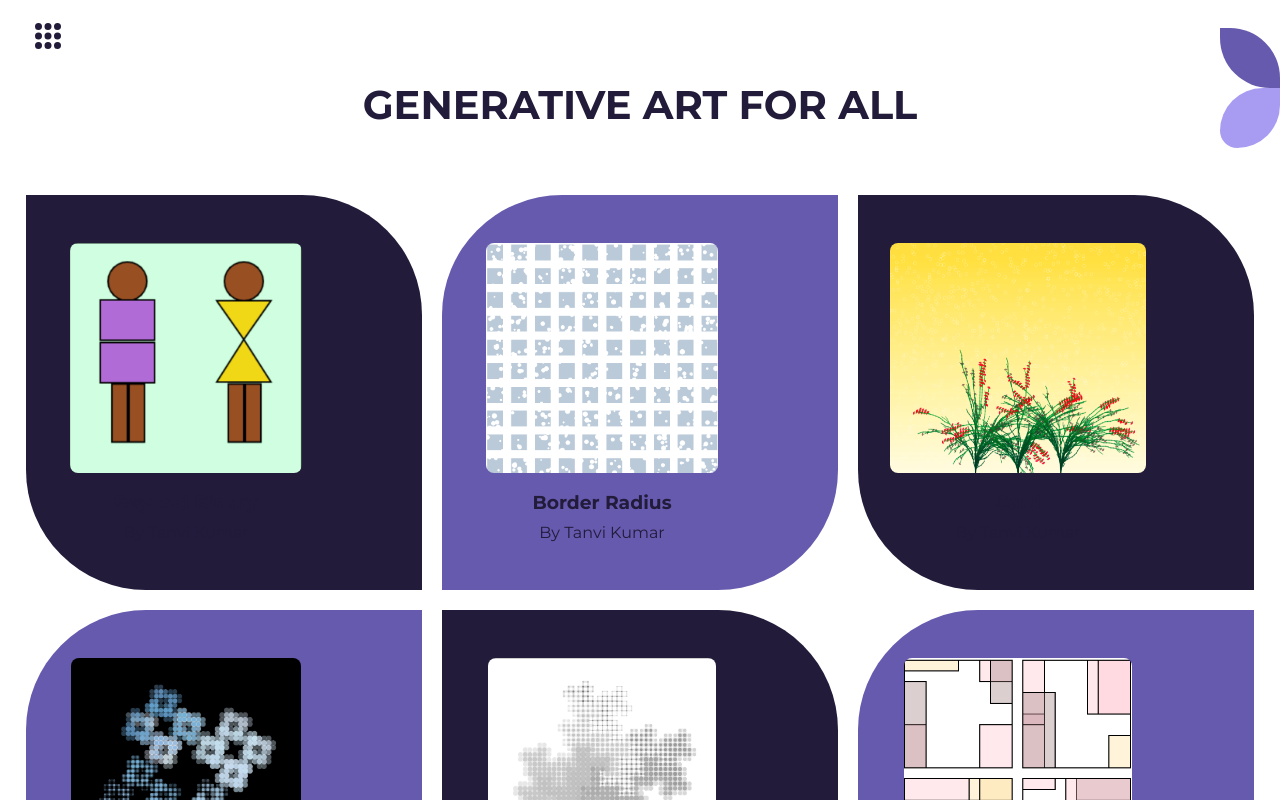
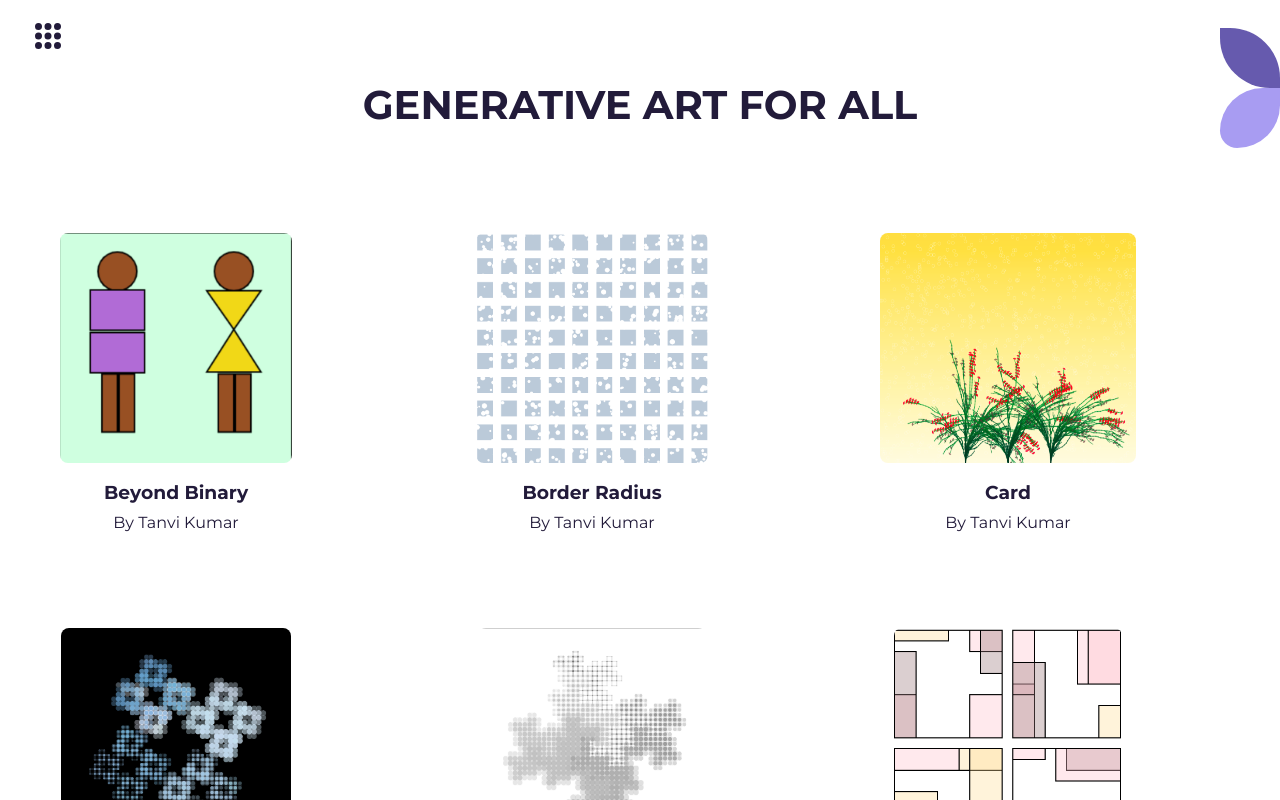
Before and after one commit to TanviKumar/generative-art, a React (Create React App) app: page / in a window 1280 px wide. Shown: the top 800 px of the page. Built offline with nearby package versions, Linux system fonts and the light colour scheme.

Commit message:
Update Contributor.css

```diff
--- a/src/components/Contributor/Contributor.css
+++ b/src/components/Contributor/Contributor.css
@@ -12,19 +12,19 @@ h1 {
   height: 150px;
   border: 2px solid white;
 }
-.contributor {
+.contributor-name {
   color: #fff !important;
   list-style: none;
   text-decoration: none;
 }
-.MuiGrid-item:nth-child(odd) {
+#contributor .MuiGrid-item:nth-child(odd) {
   background-color: #221b3a;
   border-radius: 0 120px 0 120px;
   justify-content: center;
   margin: 10px !important;
 }
 
-.MuiGrid-item:nth-child(even) {
+#contributor .MuiGrid-item:nth-child(even) {
   background-color: #665aae;
   border-radius:  120px 0 120px 0;
   justify-content: center;
```
